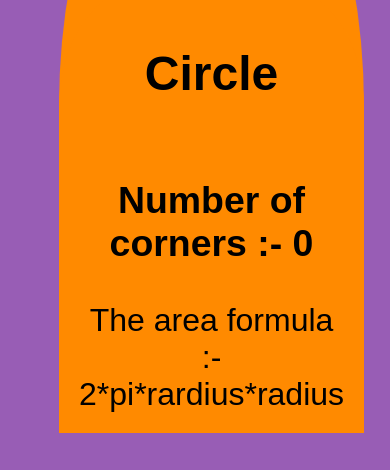
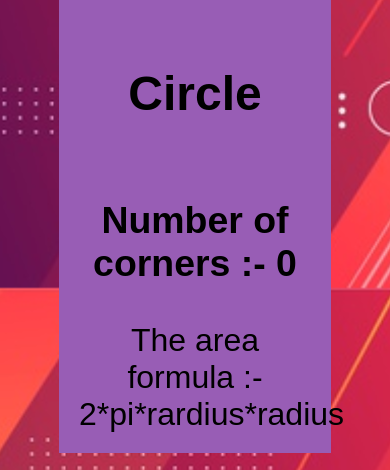
Before and after one commit to Sen-i/dataCollectionApp, a PHP site: page / in a window 390 px wide. Shown: the part 556-1026 px from the top of the page. Run offline with PHP 8.4, Linux system fonts and the light colour scheme; data comes from the database, SQL or seed files in the repository.

Commit message:
added assets updated css for style

```diff
--- a/shapeCollectionDesign.css
+++ b/shapeCollectionDesign.css
@@ -4,14 +4,22 @@
 
 body {
     font-family: Arial, Helvetica, sans-serif;
-    background-color: #985db5;
+    background-color: #ff8a00;
+    background-image: url(Assets/body-bg.jpg);
+    background-repeat: no-repeat;
+    flex-direction: column;
+    background-attachment: fixed;
+    background-size: cover;
 }
 
 header {
     background-color: #ff413a;
+    background-image: url(Assets/header-bg.jpg);
     padding: 30px;
     text-align: center;
     font-size: 35px;
+    background-size: cover;
+    background-repeat: no-repeat;
 }
 
 section {
@@ -21,6 +29,7 @@ section {
     justify-content: space-around;
     flex-wrap: wrap;
     font-size: 2rem;
+    margin-top: 100px;
 }
 
 img {
@@ -32,7 +41,7 @@ img {
     display: flex;
     flex-grow: 1;
     justify-content: space-around;
-    background-color: #ff8a00;
+    background-color: #985db5;
     text-align: center;
     margin: 20px;
 }
@@ -45,23 +54,33 @@ img {
 }
 
 @media (max-width: 1000px) {
-    .datacontainer {
-        background-color: #ff8a00;
-        border-radius: 27% 27% 0 0;
+    header {
+        background-color: #ff413a;
+        padding: 30px;
+        text-align: center;
+        font-size: 1.5rem;
     }
+
+    img {
+        width: 300px;
+        height: 300px;
+    }
+
+    .shape {
+        display: flex;
+        width: 75%;
+        justify-content: center;
+        flex-direction: column;
+        background-color: #985db5;
+        text-align: center;
+        margin : 20px;
+    }
+}
+
+@media (max-width: 1000px) {
 
     img {
         width: 200px;
         height: 200px;
     }
-
-    .shape {
-        display: flex;
-        border-radius: 50%;
-        justify-content: center;
-        flex-direction: column;
-        background-color: #ff8a00;
-        text-align: center;
-        margin : 20px;
-    }
 }
```
Also changed, not shown: assets/body-bg.jpg (added), assets/header-bg.jpg (added).
